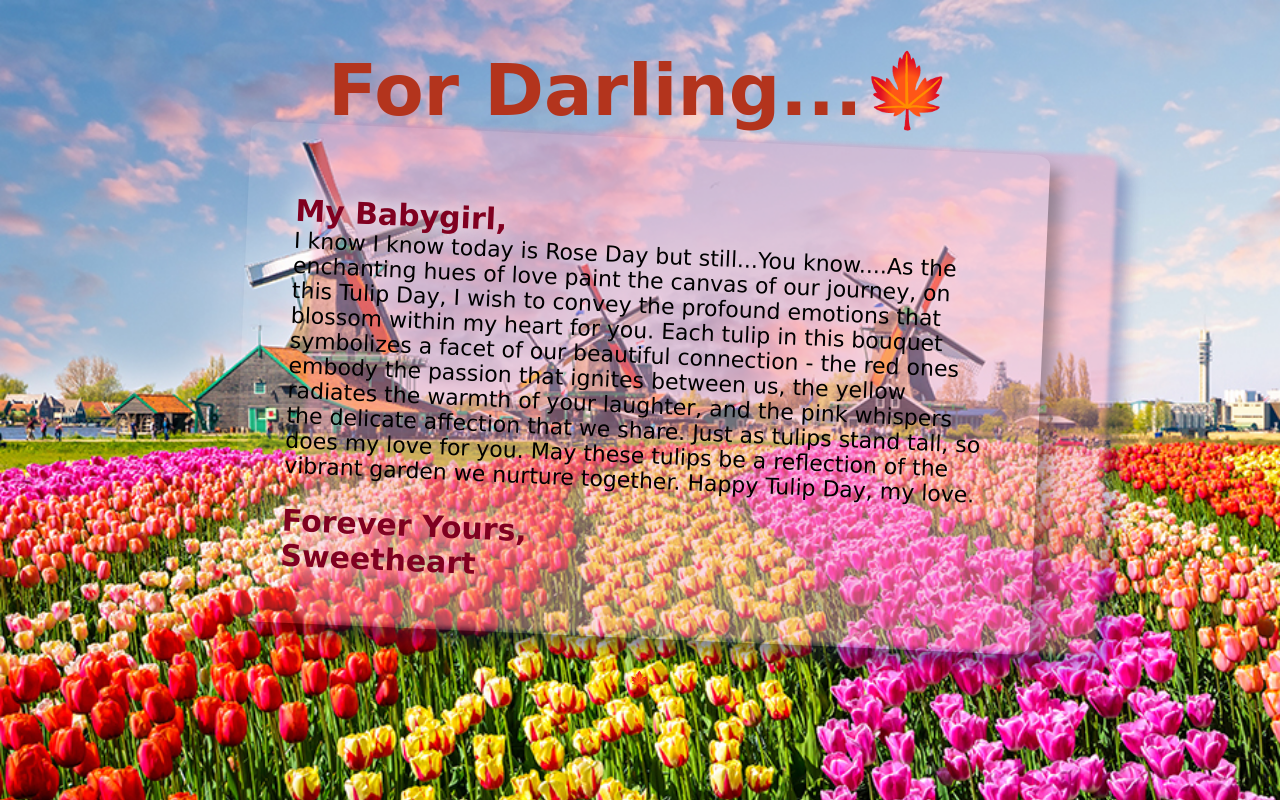
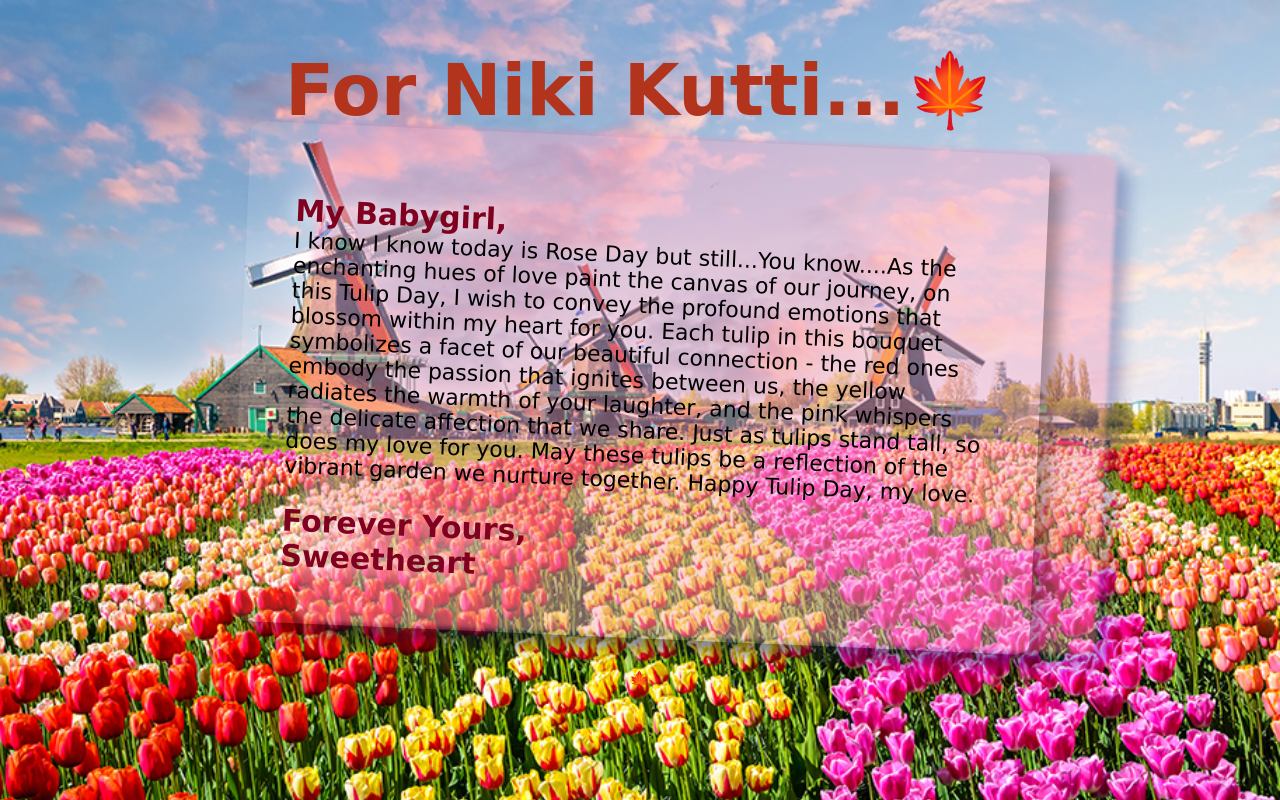
Before and after one commit to kxkxshi/Tulips_Day, a plain HTML site: page new.html in a window 1280 px wide. Drawn offline with Linux system fonts and the light colour scheme.

Commit message:
Update new.html

```diff
--- a/new.html
+++ b/new.html
@@ -8,7 +8,7 @@
   </head>
   <body>
     <div class="wrap">
-      <h1>For Darling...🍁</h1>
+      <h1>For Niki Kutti...🍁</h1>
       <div class="postcard1"></div>
       <div class="postcard">
         <div class="letter"></div>
```
